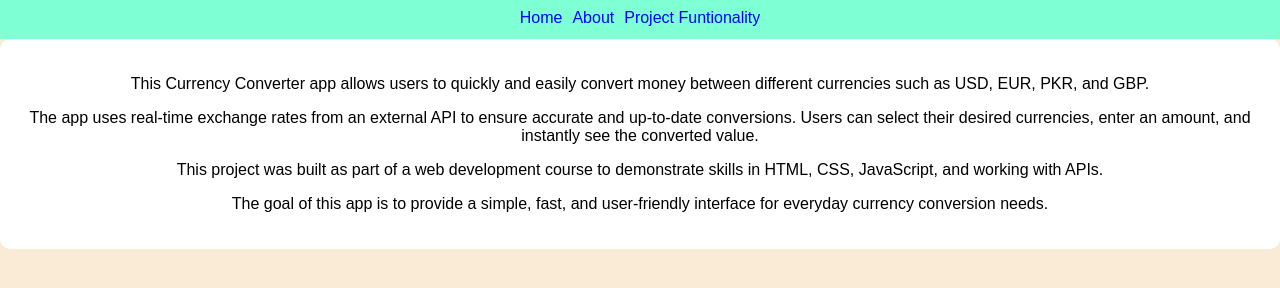
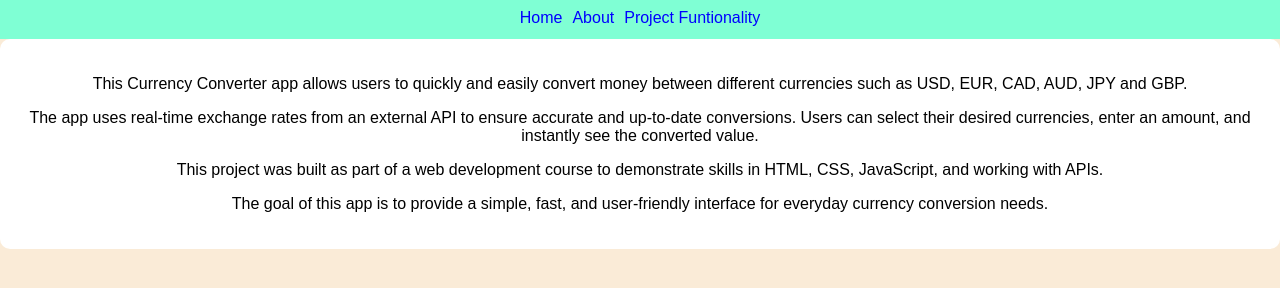
Before and after one commit to mkhan2556/INST-377-Final-Project, a website: page about.html in a window 1280 px wide. Shown: the part 80-368 px from the top of the page. Drawn offline with Linux system fonts and the light colour scheme.

Commit message:
about.html fixed

```diff
--- a/about.html
+++ b/about.html
@@ -17,7 +17,7 @@
   <div class="form">
     <p>
       This Currency Converter app allows users to quickly and easily convert
-      money between different currencies such as USD, EUR, PKR, and GBP.
+      money between different currencies such as USD, EUR, CAD, AUD, JPY and GBP.
     </p>
 
     <p>
```
Also changed, not shown: README.md.
